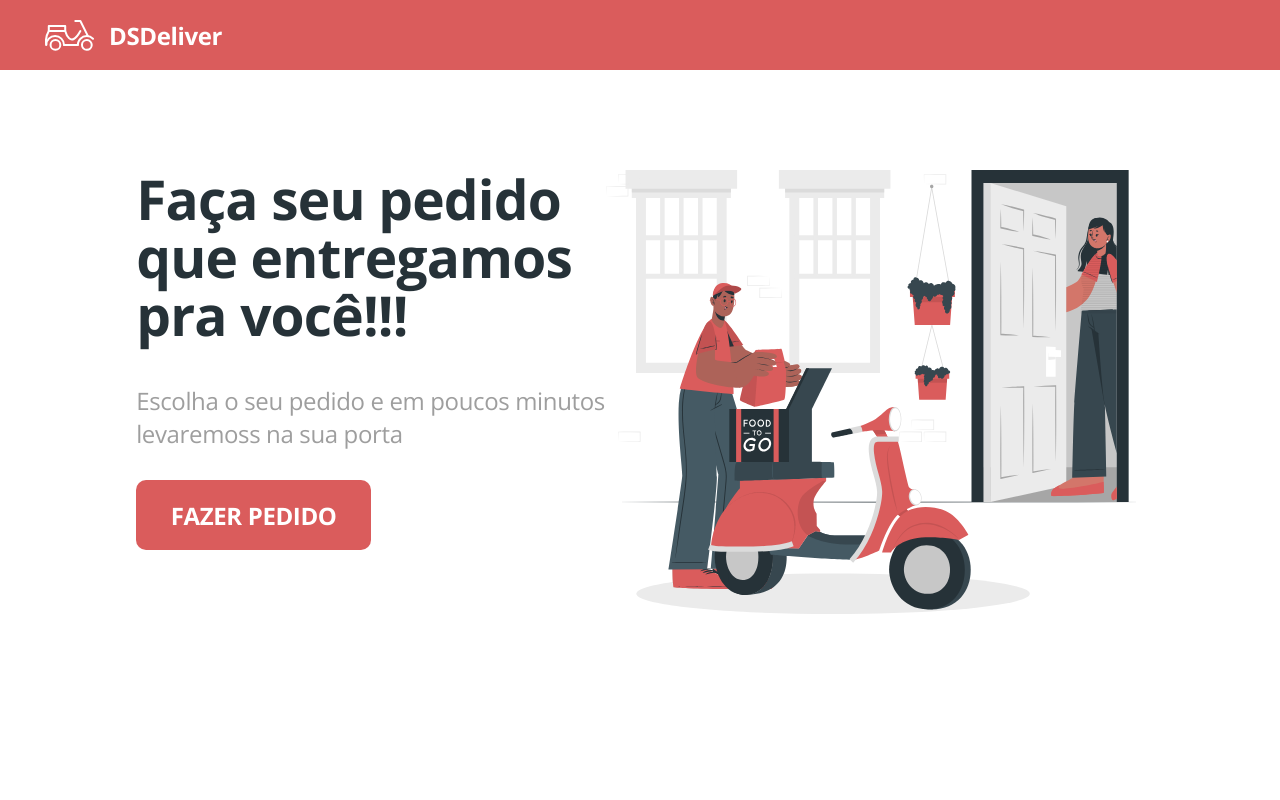
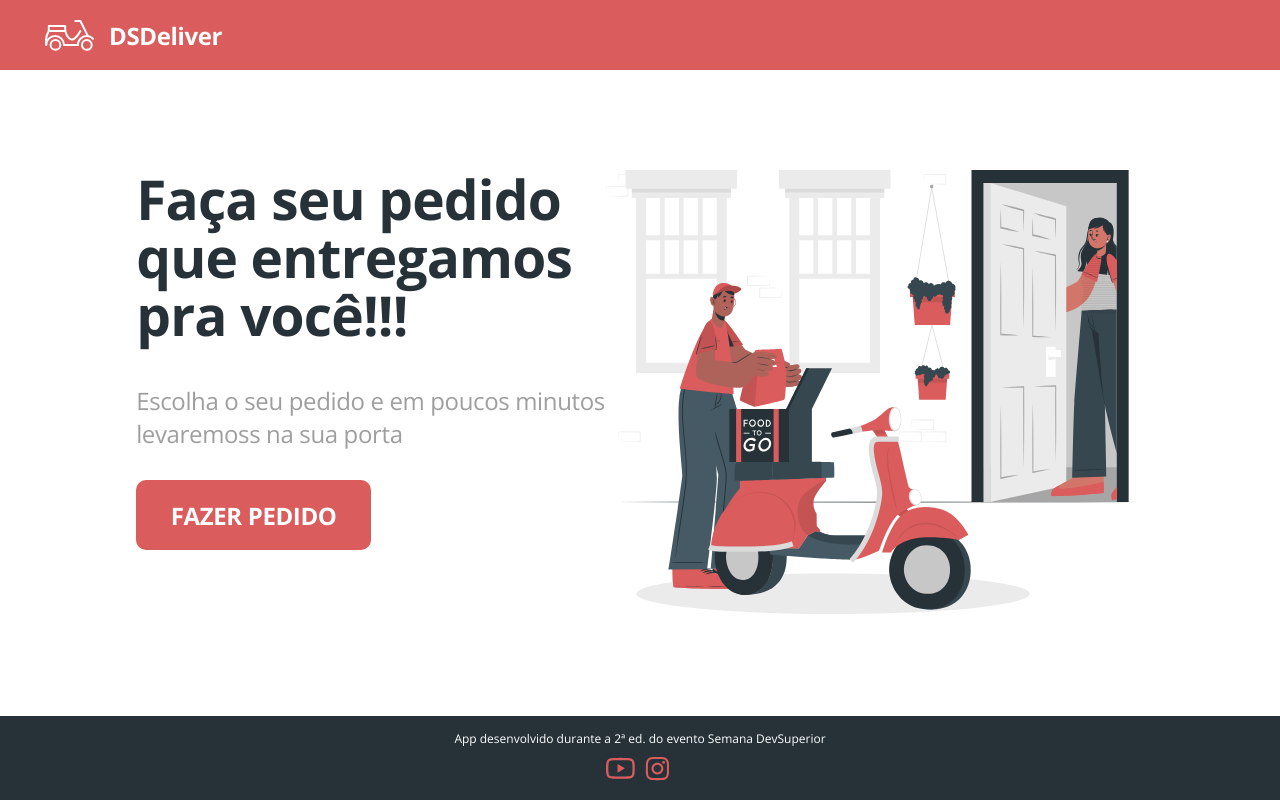
Before and after one commit to karenc-sousa/dsdeliver-sds2, a React (Create React App) app in the folder front-web/: page / in a window 1280 px wide. Built offline with nearby package versions, Linux system fonts and the light colour scheme.

Commit message:
Add footer

```diff
--- /dev/null
+++ b/front-web/src/Footer/index.tsx
@@ -0,0 +1,26 @@
+import './styles.css';
+import { ReactComponent as YouTubeIcon} from './youtube.svg';
+
+import { ReactComponent as InstagramIcon} from './instagram.svg';
+function Footer() {
+    return (
+        <footer className="main-footer">
+            App desenvolvido durante a 2ª ed. do evento Semana DevSuperior
+            <div className="footer-icons">
+                <a href="https://www.youtube.com/c/DevSuperior" target="_new">
+                    <YouTubeIcon />
+                </a>
+                <a href="https://www.linkedin.com/school/devsuperior/" target="_new">
+
+                </a>
+                <a href="https://www.instagram.com/devsuperior.ig/" target="_new">
+                    <InstagramIcon />
+
+                </a>
+
+            </div>
+        </footer>
+    )
+}
+
+export default Footer;
--- /dev/null
+++ b/front-web/src/Footer/styles.css
@@ -0,0 +1,20 @@
+.main-footer {
+    padding-top: 15px;
+    padding-bottom: 15px;
+    background-color: var(--dark-color);
+    font-weight: normal;
+    font-size: 12px;
+    line-height: 16px;
+    text-align: center;
+    color: #FFF;
+  }
+
+  .footer-icons {
+    margin-top: 10px;
+    display: flex;
+    justify-content: center;
+  }
+
+  .footer-icons > * {
+    margin-right: 5px;
+  }
--- a/front-web/src/Home/index.tsx
+++ b/front-web/src/Home/index.tsx
@@ -1,8 +1,10 @@
 import './styles.css';
 import { ReactComponent as MainImage} from './main.svg';
+import Footer from '../Footer';
 
 function Home() {
     return (
+       <>
         <div className="home-container">
             <div className="home-content">
                <div className="home-actions">
@@ -19,7 +21,8 @@
                 </div>
             </div>
         </div>
-
+        <Footer />
+       </>
     )
 }
 
```
Also changed, not shown: front-web/src/Footer/instagram.svg (added), front-web/src/Footer/youtube.svg (added).
